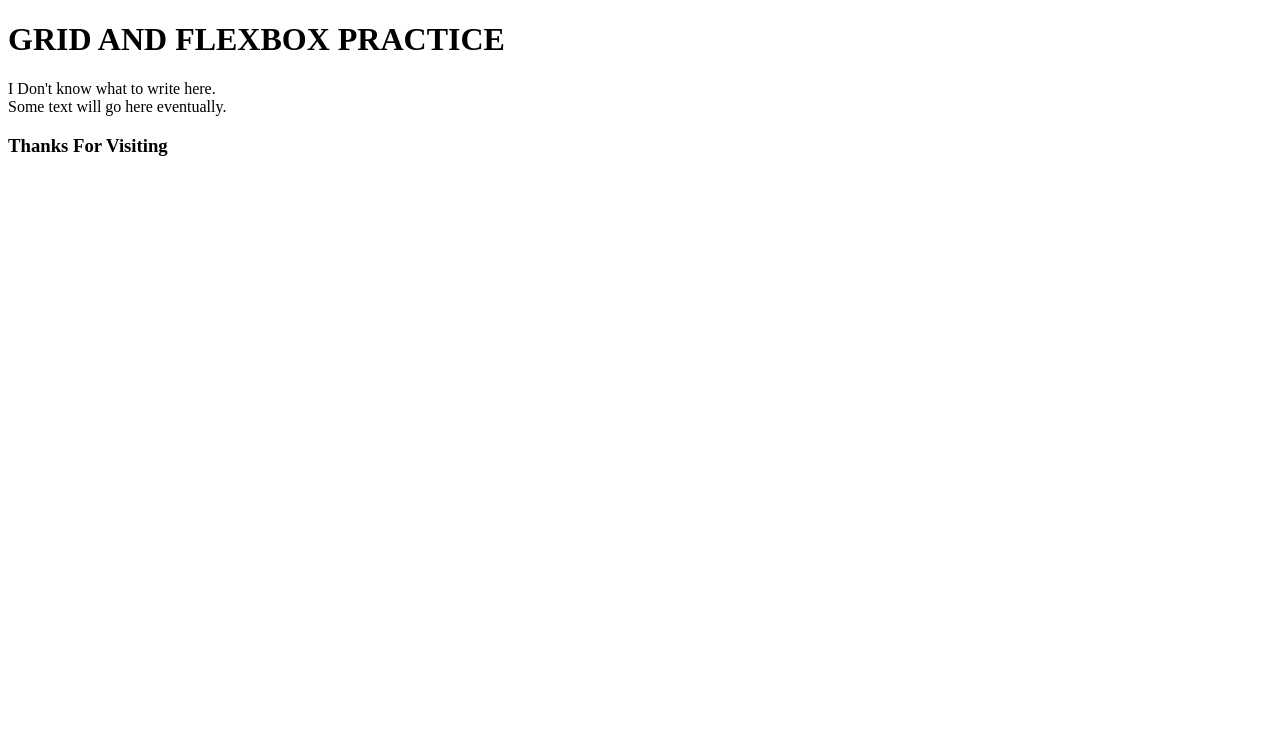
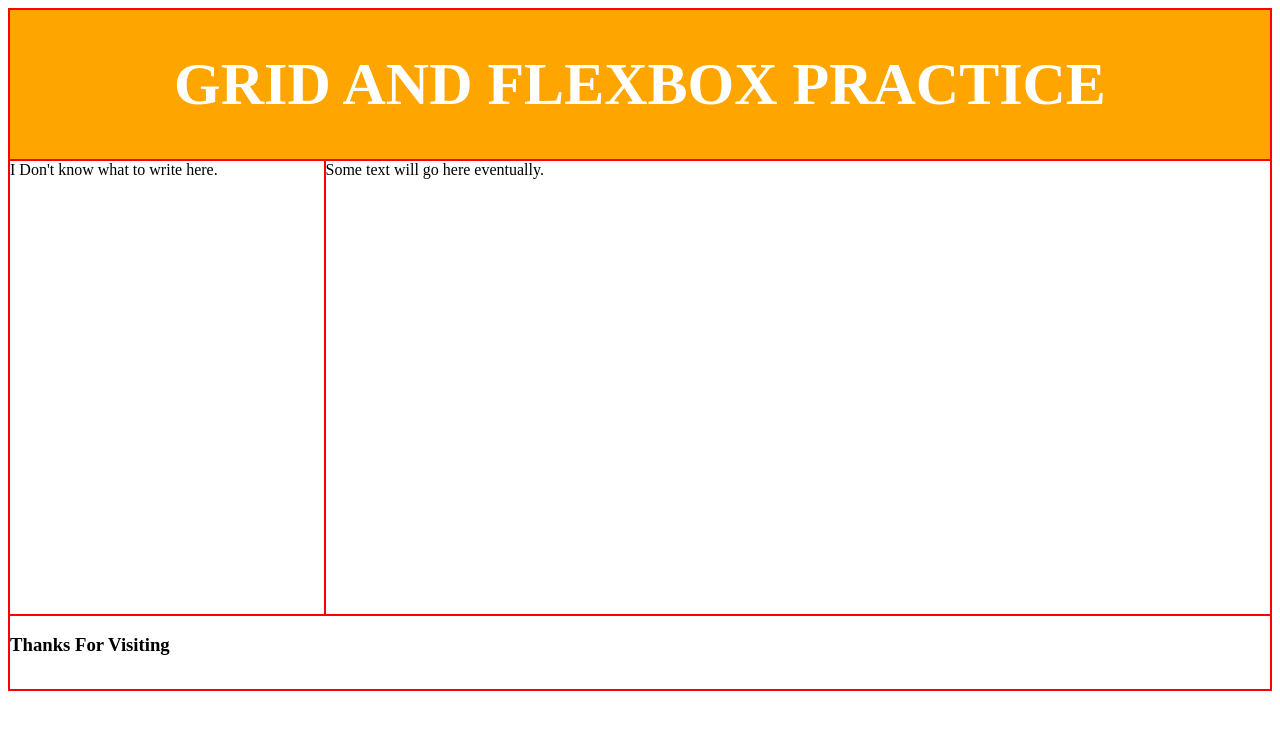
Before and after one commit to ssekhonn/grid-practice, a plain HTML site: page index.html in a window 1280 px wide. Drawn offline with Linux system fonts and the light colour scheme.

Commit message:
changes were made

```diff
--- a/index.html
+++ b/index.html
@@ -3,6 +3,7 @@
 <head>
     <meta charset="UTF-8">
     <meta name="viewport" content="width=device-width, initial-scale=1.0">
+    <link rel="stylesheet" href="style.css">
     <title>Grid Layout Practice</title>
 </head>
 <body>
--- a/style.css
+++ b/style.css
@@ -10,7 +10,10 @@ div{
     .top{
         grid-column:1/3;
         grid-row:1/2;
-    }
+      background-color: orange;
+	text-align: center;
+	color: white;
+	font-size: 30px;}
     .rightbox{
         grid-column:2/3;
         grid-row:2/3;}
```
